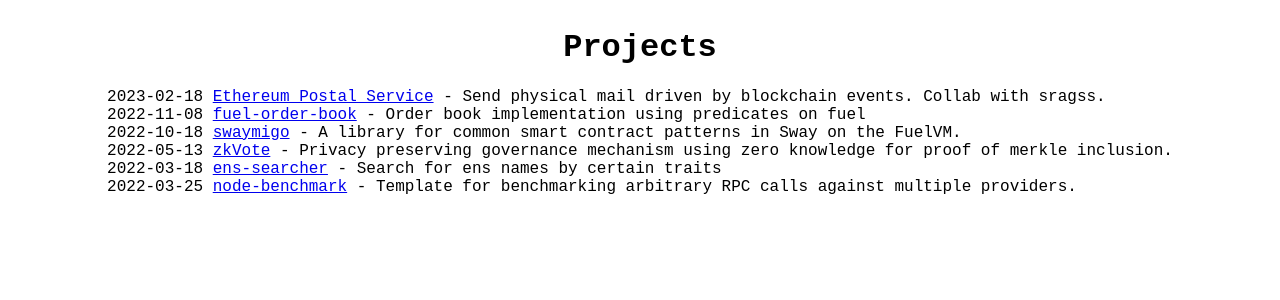
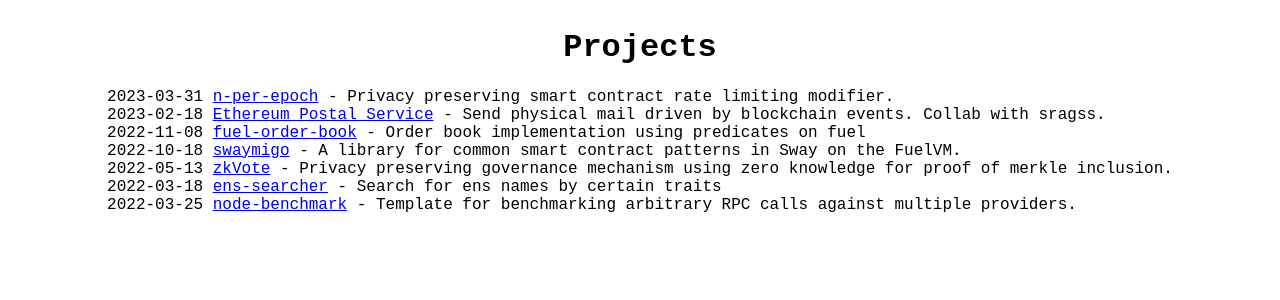
Before and after one commit to rsproule/personal-site, a React (Create React App) app: page /projects in a window 1280 px wide. Shown: the top 300 px of the page. Built offline with nearby package versions, Linux system fonts and the light colour scheme.

Commit message:
add n-per-epoch project

```diff
--- a/src/pages/Projects/index.tsx
+++ b/src/pages/Projects/index.tsx
@@ -12,6 +12,14 @@
             margin: 0,
           }}
         >
+          <li>
+            <Article
+              link="https://github.com/rsproule/n-per-epoch"
+              title="n-per-epoch"
+              description="Privacy preserving smart contract rate limiting modifier."
+              date="2023-03-31"
+            />
+          </li>
           <li>
             <Article
               link="projects/eps"
```
